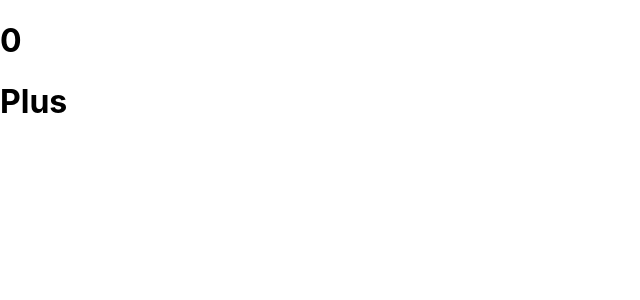
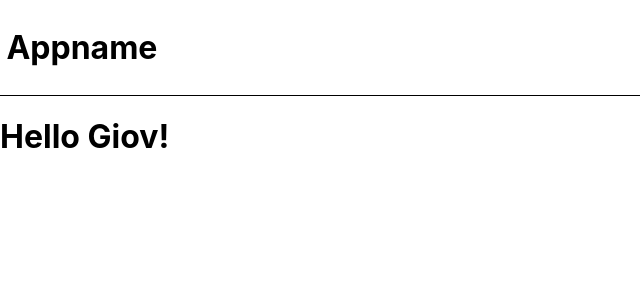
Before and after one commit to giovjg/10-my-first-reactapp, a React (Create React App) app in the folder firstreactapp/: page / in a window 1280 px wide. Shown: the top 300 px of the page, without its empty margins (0-640 px from the left). Built offline with nearby package versions, Linux system fonts and the light colour scheme.

Commit message:
add style to app.css

```diff
--- a/firstreactapp/src/App.css
+++ b/firstreactapp/src/App.css
@@ -1,3 +1,10 @@
+
+.app-header{
+  font-weight:bold;
+  border-bottom: 1px solid black;
+  padding:0.4rem;
+}
+/*
 .App {
   text-align: center;
 }
@@ -35,4 +42,4 @@
   to {
     transform: rotate(360deg);
   }
-}
+} */
--- a/firstreactapp/src/App.js
+++ b/firstreactapp/src/App.js
@@ -2,12 +2,14 @@ import logo from './logo.svg';
 import './App.css';
 import HelloWorld from './Components/HelloWorld';
 import CounterExample from './Components/CounterExample';
+import Header from './Components/Header';
 
 function App() {
   return (
     <div>
-      {/* <HelloWorld name="Giov" />*/}
-      <CounterExample/>
+      <Header/>
+      <HelloWorld name="Giov" />
+      {/* <CounterExample/>*/}
       </div>
   );
 }
--- a/firstreactapp/src/Components/Header.js
+++ b/firstreactapp/src/Components/Header.js
@@ -2,7 +2,7 @@ import React from 'react';
 
 function Header() {
   return (
-    <header>
+    <header className="app-header">
       <h1>Appname</h1>
     </header>
   );
```
